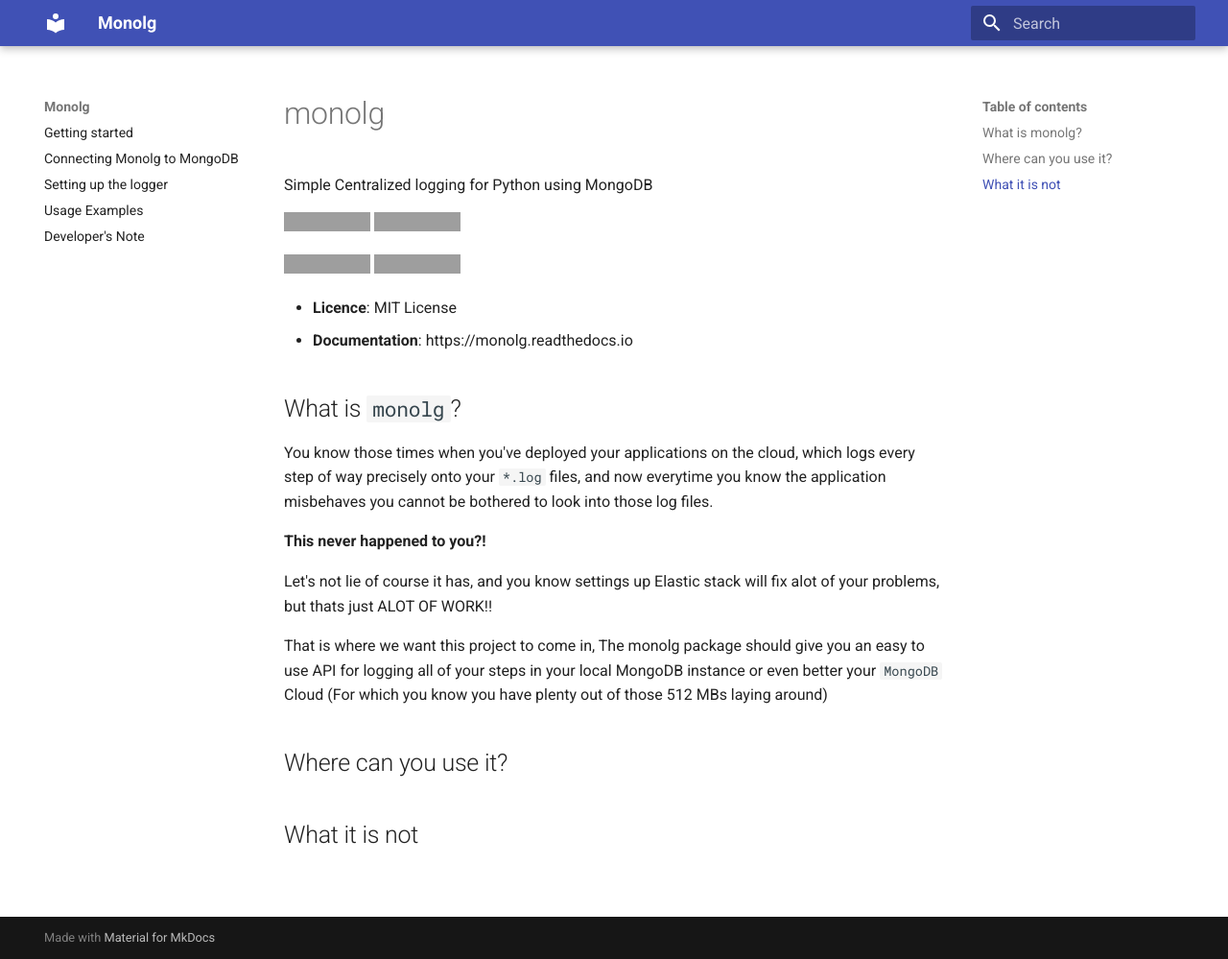
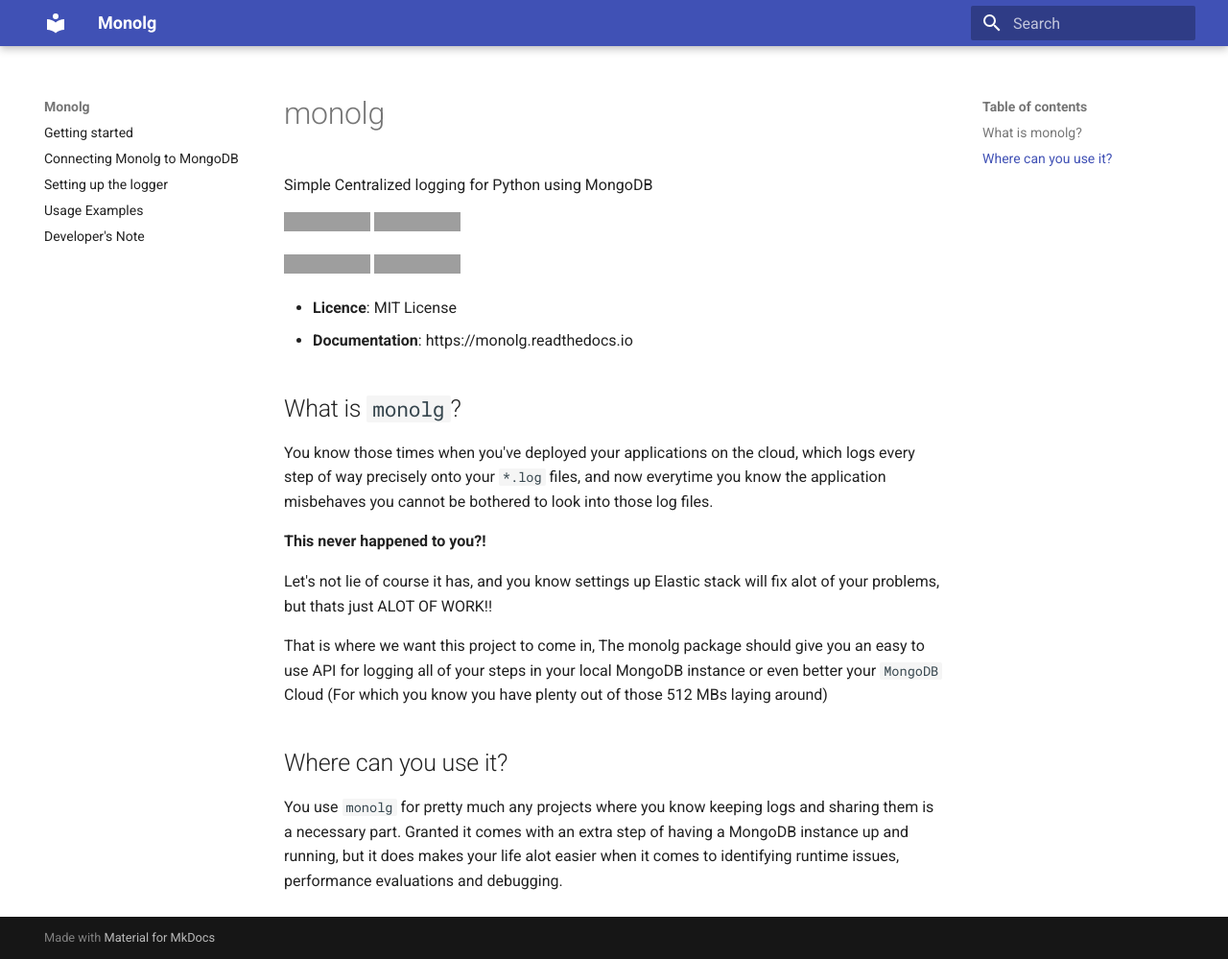
Before and after one commit to Mukhopadhyay/monolg, an MkDocs documentation site: the page built from docs/index.md, in a window 1280 px wide and 999 px high. Shown: the whole window at 96% size. Built offline with MkDocs 1.6.1 and Material for MkDocs 9.7.7, drawn with Linux system fonts in a browser that asks for light colours; grey boxes are pictures that could not be loaded.

```diff
--- a/docs/index.md
+++ b/docs/index.md
@@ -19,5 +19,7 @@ That is where we want this project to come in, The monolg package should give yo
 
 
 ## Where can you use it?
+You use `monolg` for pretty much any projects where you know keeping logs and sharing them is a necessary part. Granted it comes with an extra step of having a MongoDB instance up and running, but it does makes your life alot easier when it comes to identifying runtime issues, performance evaluations and debugging.
 
-## What it is not
+
+<!-- ## What it is not -->
```
Also changed, not shown: docs/devs-note.md (+1 -1 lines), 1 other file.
